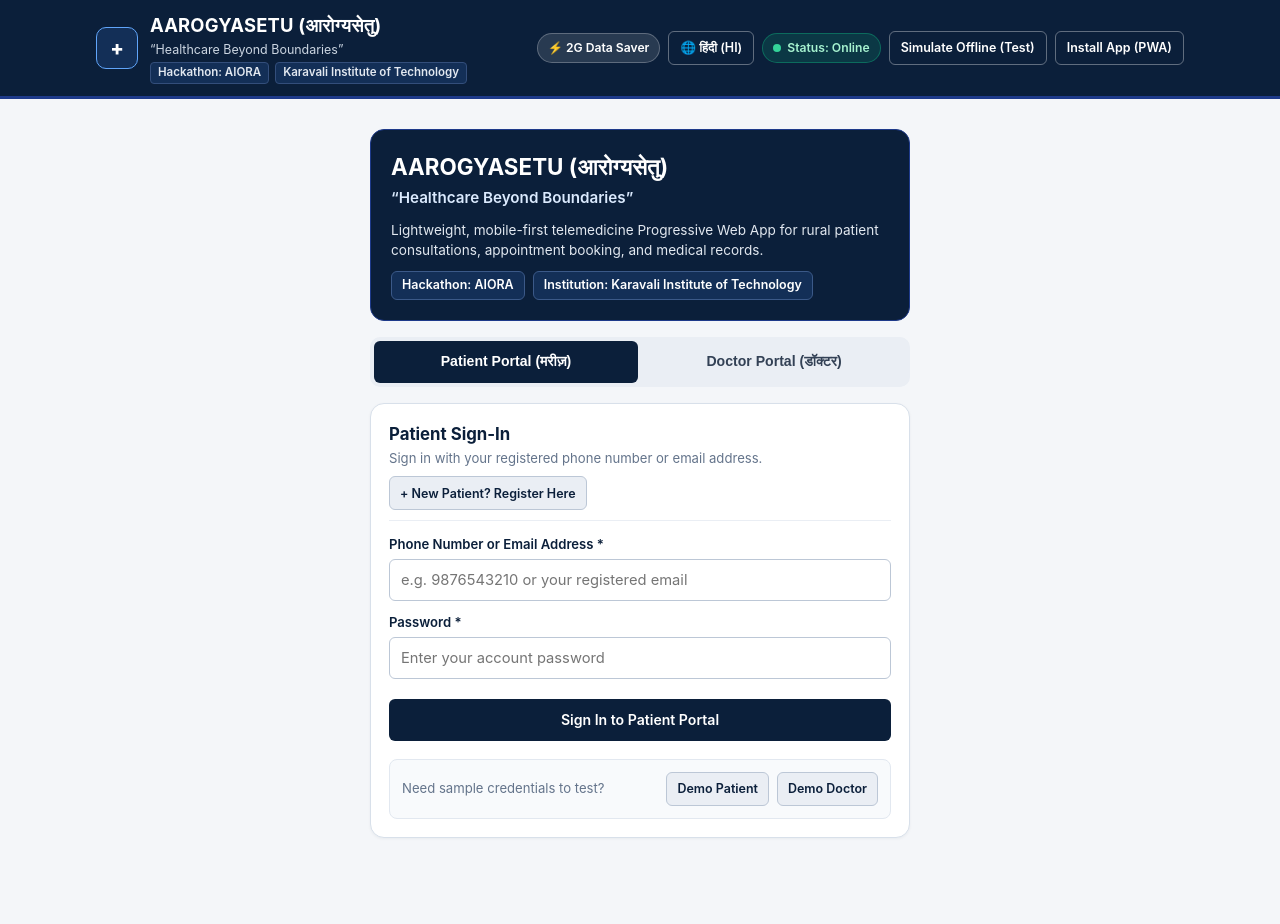
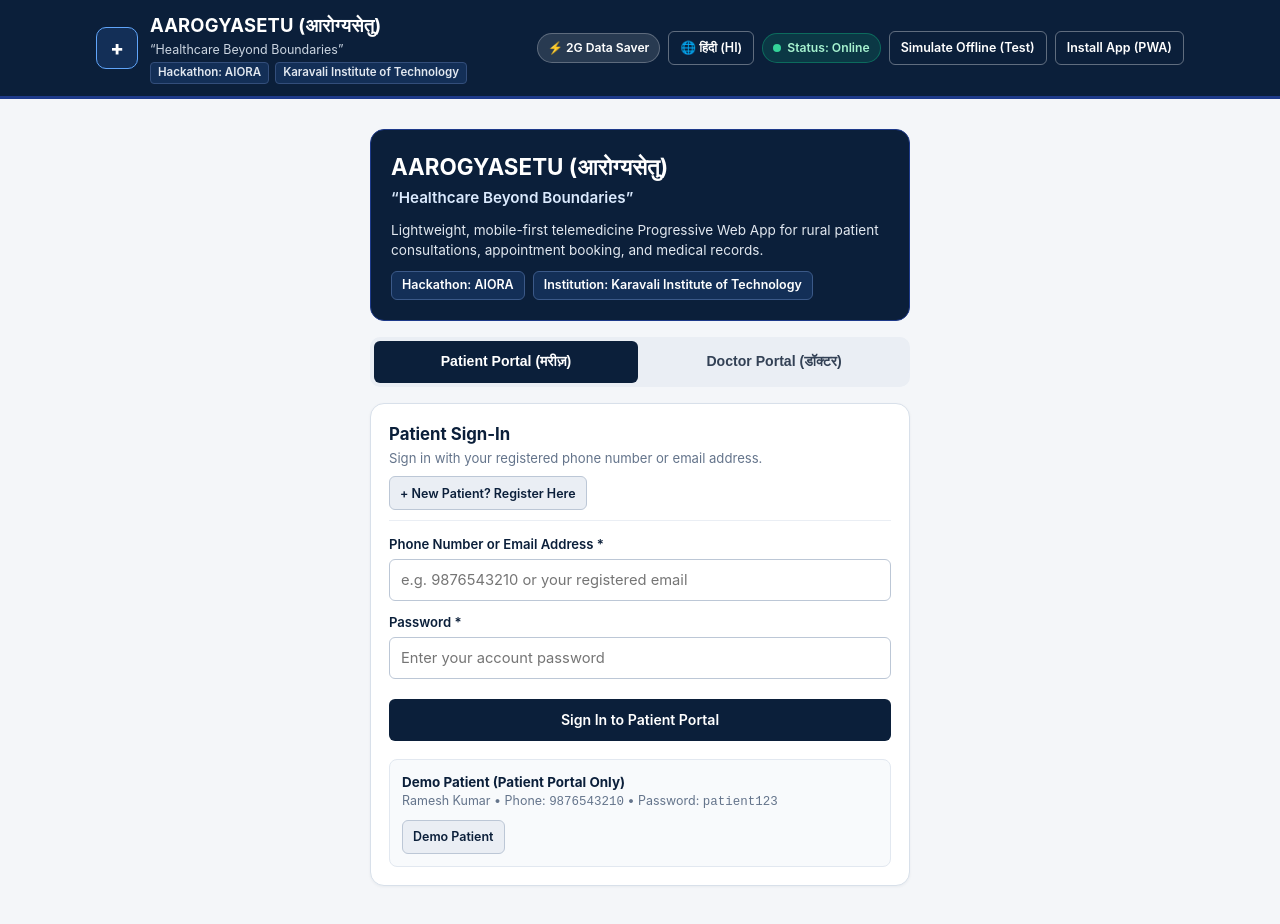
Before and after one commit to devsum1614-source/AAROGYASETU, a React (Vite) app in the folder frontend/: page / in a window 1280 px wide. Shown: the top 924 px of the page. Built offline with nearby package versions, Linux system fonts and the light colour scheme; no server answers.

Commit message:
Show only Demo Patient in Patient Portal login and only Demo Doctor in Doctor Portal login

```diff
--- a/frontend/src/components/AuthView.tsx
+++ b/frontend/src/components/AuthView.tsx
@@ -57,6 +57,9 @@ export const AuthView: React.FC<AuthViewProps> = ({
 
   const switchRole = (nextRole: 'patient' | 'doctor') => {
     setRoleTab(nextRole);
+    setMode('signin');
+    setIdentifier('');
+    setPassword('');
     setErrorMsg(null);
     setSuccessNotice(null);
   };
@@ -305,7 +308,7 @@ export const AuthView: React.FC<AuthViewProps> = ({
                 : 'Sign In to Doctor Portal'}
             </button>
 
-            {/* Quick Demo Pre-fill Links for convenience */}
+            {/* Quick Demo Pre-fill Scoped Strictly to Selected Portal */}
             <div
               style={{
                 marginTop: 18,
@@ -320,10 +323,16 @@ export const AuthView: React.FC<AuthViewProps> = ({
                 gap: 8,
               }}
             >
-              <div style={{ fontSize: '0.82rem', color: '#64748b' }}>
-                Need sample credentials to test?
+              {roleTab === 'patient' ? (
+                <>
+                  <div>
+                    <div style={{ fontSize: '0.84rem', fontWeight: 700, color: '#0b1f3a' }}>
+                      Demo Patient (Patient Portal Only)
                     </div>
-              <div style={{ display: 'flex', gap: 8 }}>
+                    <div style={{ fontSize: '0.78rem', color: '#64748b' }}>
+                      Ramesh Kumar • Phone: <code>9876543210</code> • Password: <code>patient123</code>
+                    </div>
+                  </div>
                   <button
                     type="button"
                     className="btn btn-secondary btn-sm"
@@ -332,6 +341,17 @@ export const AuthView: React.FC<AuthViewProps> = ({
                   >
                     Demo Patient
                   </button>
+                </>
+              ) : (
+                <>
+                  <div>
+                    <div style={{ fontSize: '0.84rem', fontWeight: 700, color: '#0b1f3a' }}>
+                      Demo Doctor (Doctor Portal Only)
+                    </div>
+                    <div style={{ fontSize: '0.78rem', color: '#64748b' }}>
+                      Dr. Priya Sharma • Phone: <code>9123456780</code> • Password: <code>doctor123</code>
+                    </div>
+                  </div>
                   <button
                     type="button"
                     className="btn btn-secondary btn-sm"
@@ -340,7 +360,8 @@ export const AuthView: React.FC<AuthViewProps> = ({
                   >
                     Demo Doctor
                   </button>
-              </div>
+                </>
+              )}
             </div>
           </form>
         ) : roleTab === 'patient' ? (
```
Lines whose indentation alone changed are shown as unchanged.
